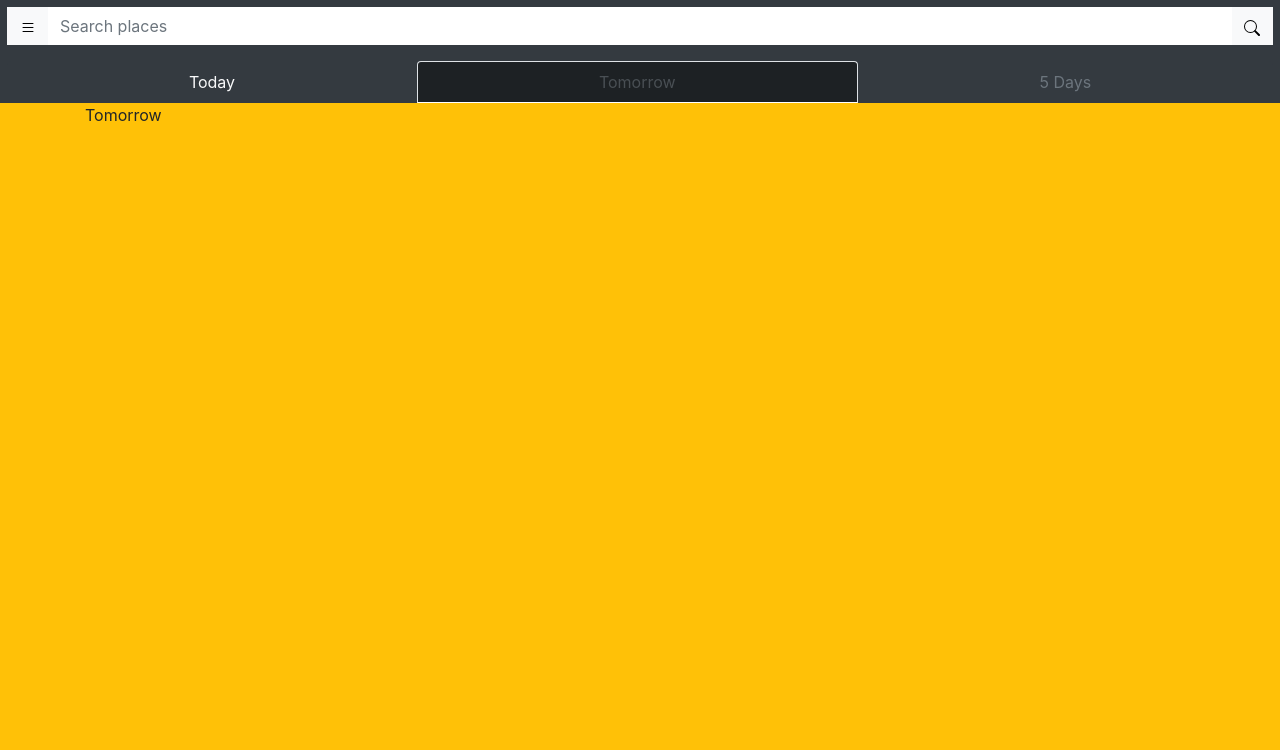
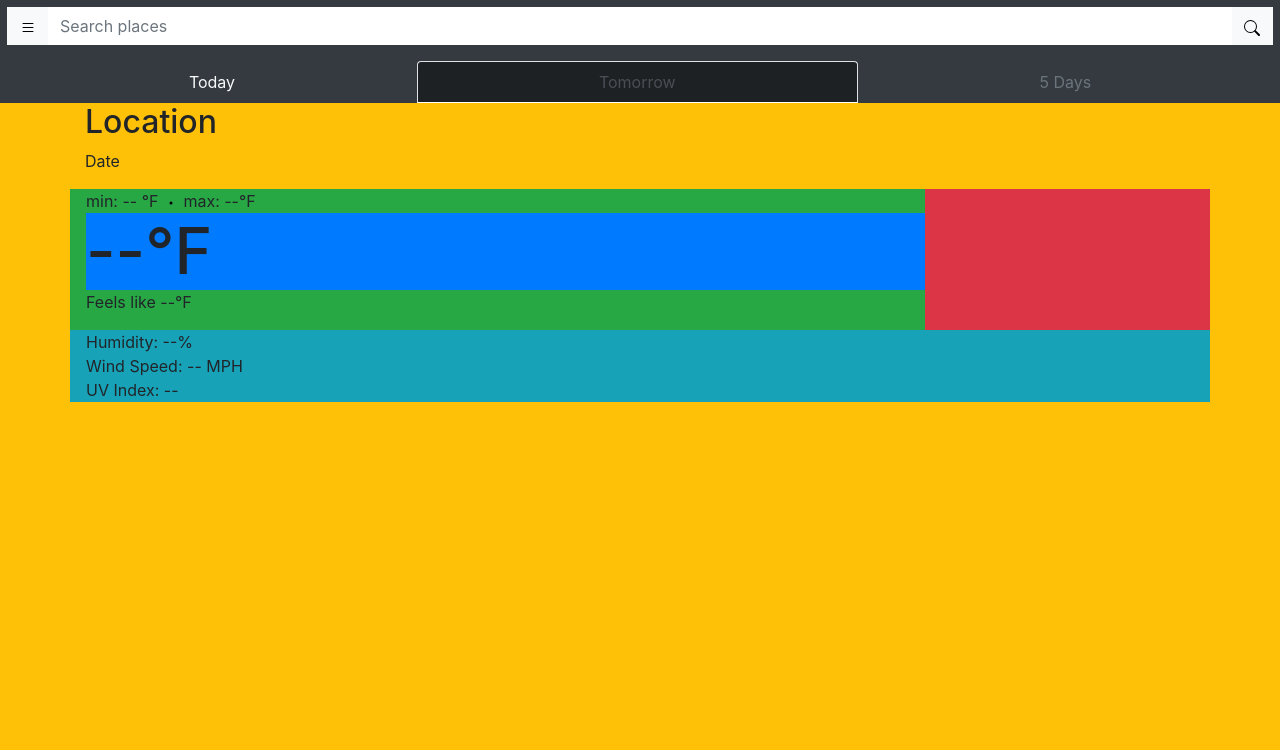
Before and after one commit to edwardreyes29/WeatherApp, a plain HTML site: page index.html in a window 1280 px wide. Both pictures are taken after a click on the tab "Tomorrow". Shown: the top 750 px of the page. Drawn offline with nearby package versions, Linux system fonts and the light colour scheme; no server answers.

Commit message:
added body

```diff
--- a/index.html
+++ b/index.html
@@ -63,6 +63,7 @@
         </header>
         <main role="main" class="container">
             <div class="tab-content" id="myTabContent">
+                <!-- Current Weather -->
                 <div class="tab-pane fade show active" id="today" role="tabpanel" aria-labelledby="today-tab" ;>
                     <h2 id="current-city" class="w-100">Location</h2>
                     <p id="current-date">Date</p>
@@ -95,7 +96,39 @@
                         </div>
                     </div>
                 </div>
-                <div class="tab-pane fade" id="tomorrow" role="tabpanel" aria-labelledby="tomorrow-tab">Tomorrow</div>
+                <!-- Tomorrow's Weather -->
+                <div class="tab-pane fade" id="tomorrow" role="tabpanel" aria-labelledby="tomorrow-tab">
+                    <h2 id="tomorrow-city" class="w-100">Location</h2>
+                    <p id="tomorrow-date">Date</p>
+                    <div id="tomorrow-temp-container w-100" class="row">
+                        <div class="col-9 bg-info d-flex p-0">
+                            <div class="bg-success w-100 pl-3">
+                                <p id="tomorrow-min-max" class="align-self-center m-0">
+                                    <span id="tomorrow-min" class="fahr-display">min: -- </span>
+                                    <img src="assets/icons/dot.svg">
+                                    <span id="tomorrow-max" class="fahr-display">max: --</span>
+                                </p>
+                                <div class="bg-primary w-100">
+                                    <h3 id="tomorrow-temp" class="align-self-center m-0 fahr-display" style="font-size:4rem;">--</h3>
+                                </div>
+                                <p id="tomorrow-feels" class="fahr-display" class="align-self-center m-0">Feels like --</p>
+                            </div>
+
+                        </div>
+                        <div id="tomorrow-weather-container" class="col-3 bg-danger">
+                            <div>
+                                <img src="" id="current-icon" class="img-fluid">
+                                <p id="tomorrow-main" class="m-0"></p>
+                                <p id="tomorrow-description" class="m-0" style="font-size: x-small"></p>
+                            </div>
+                        </div>
+                        <div id="tomorrow-info-container" class="pl-3 bg-info w-100">
+                            <div id="tomorrow-humidity">Humidity: --%</div>
+                            <div id="tomorrow-wind-speed">Wind Speed: -- MPH</div>
+                            <div id="tomorrow-uv-index">UV Index: --</div>
+                        </div>
+                    </div>
+                </div>
                 <div class="tab-pane fade" id="days" role="tabpanel" aria-labelledby="days-tab">5 Days</div>
             </div>
         </main>
```
